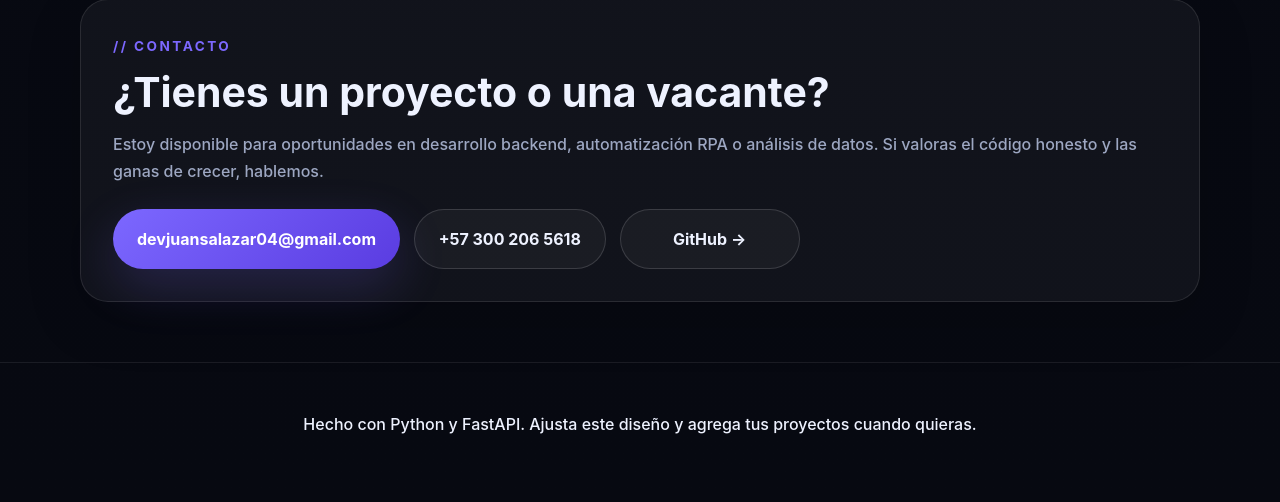
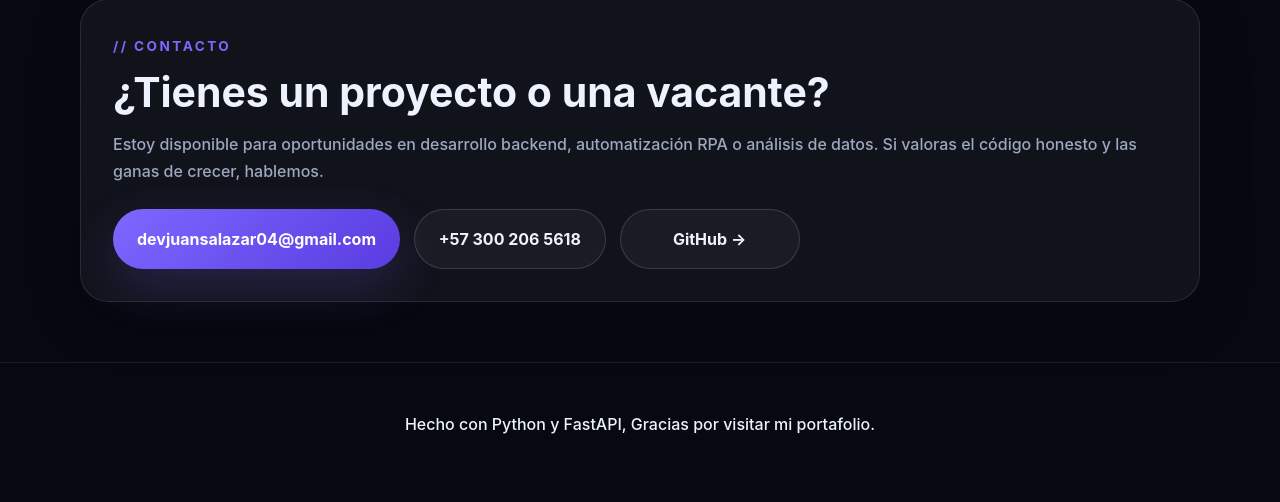
Before and after one commit to JPS4L4/Portafolio, a FastAPI app: page / in a window 1280 px wide. Shown: the part 3101-3603 px from the top of the page. Run offline with FastAPI, Linux system fonts and the light colour scheme.

Commit message:
fix footer

```diff
--- a/templates/base.html
+++ b/templates/base.html
@@ -60,7 +60,7 @@
 
     <footer class="site-footer">
         <div class="container footer-inner">
-            <p>Hecho con Python y FastAPI. Ajusta este diseño y agrega tus proyectos cuando quieras.</p>
+            <p>Hecho con Python y FastAPI, <span class="highlight">Gracias por visitar mi portafolio.</span></p>
         </div>
     </footer>
 
```
